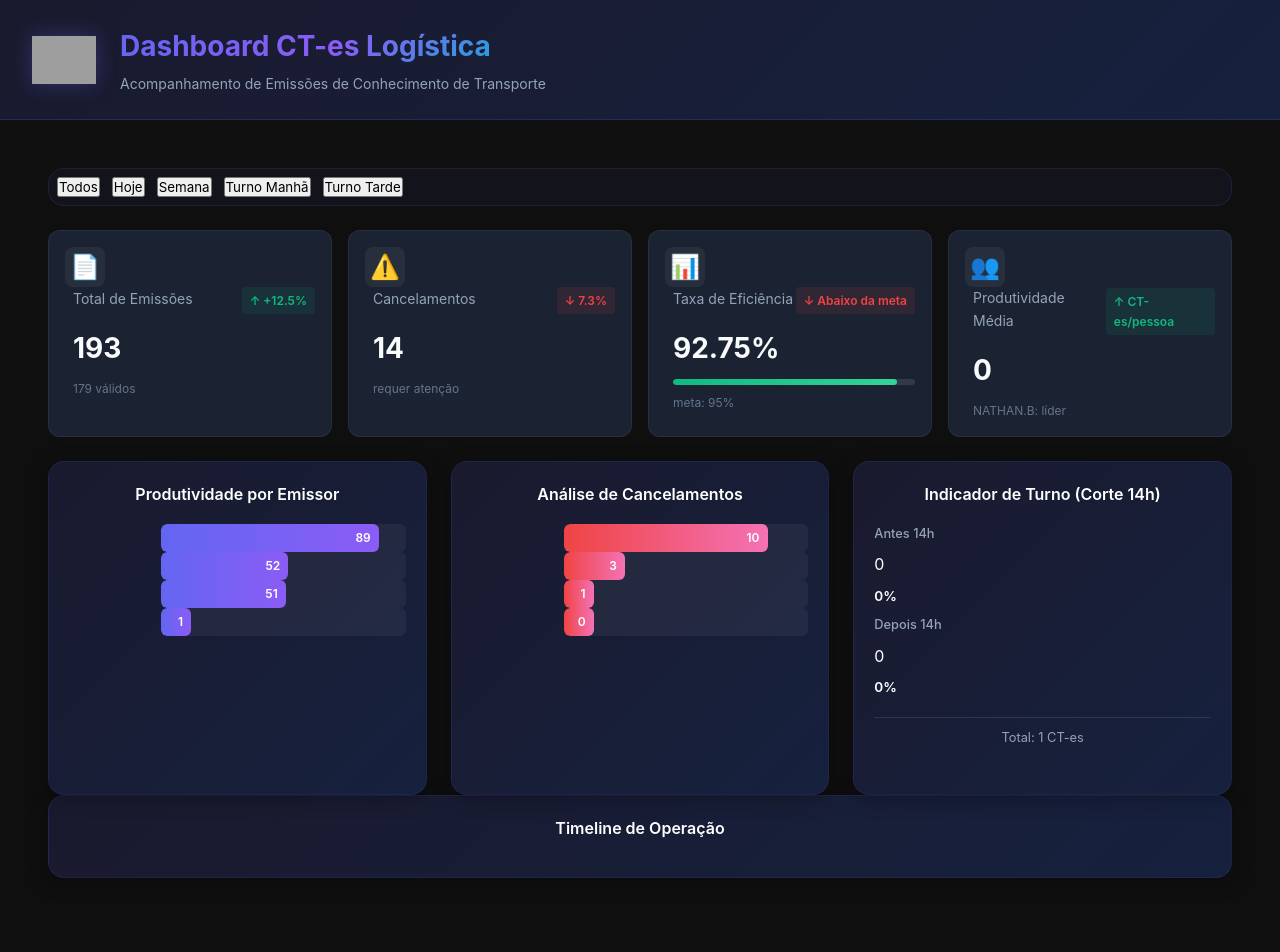
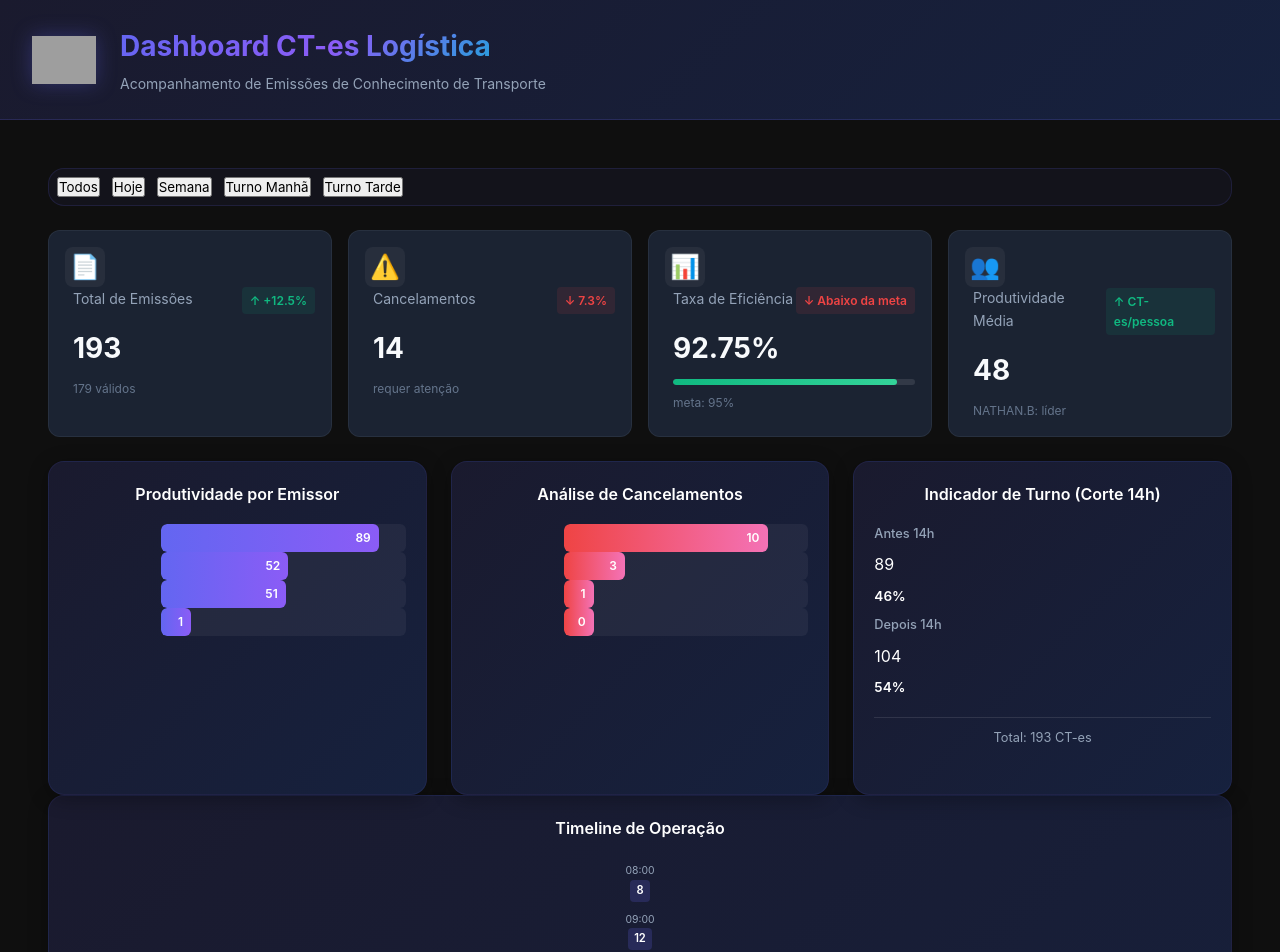
Before and after one commit to nathanbarretosilveira-dev/dash, a React (Vite) app: page / in a window 1280 px wide. Shown: the top 952 px of the page. Before the commit the page ends 926 px from the top, so only its background shows below. Built offline with nearby package versions, Linux system fonts and the light colour scheme; grey boxes are pictures that could not be loaded.

Commit message:
Update dashboard.jsx

```diff
--- a/src/components/dashboard.jsx
+++ b/src/components/dashboard.jsx
@@ -13,54 +13,53 @@ const Dashboard = () => {
 const filteredData = useMemo(() => {
   let multiplicador = 1;
 
-    switch (activeFilter) {
-      case 'hoje':
-        multiplicador = 0.2;
-        break;
-      case 'turno-manha':
-        multiplicador = 0.46;
-        break;
-      case 'turno-tarde':
-        multiplicador = 0.54;
-        break;
-      default:
-        multiplicador = 1;
-    }
+  if (activeFilter === 'hoje') multiplicador = 0.2;
+  if (activeFilter === 'turno-manha') multiplicador = 0.46;
+  if (activeFilter === 'turno-tarde') multiplicador = 0.54;
 
   return {
     resumo: {
-        total_emissoes: Math.round((rawData?.resumo?.total_emissoes ?? 0) * multiplicador),
-        total_cancelamentos: Math.round((rawData?.resumo?.total_cancelamentos ?? 0) * multiplicador),
-        taxa_eficiencia: rawData?.resumo?.taxa_eficiencia ?? 0,
-        produtividade_media: Math.round((rawData?.resumo?.produtividade_media ?? 0) * multiplicador),
+      total_emissoes: Math.round((rawData.resumo?.total_emissoes || 0) * multiplicador),
+      total_cancelamentos: Math.round((rawData.resumo?.total_cancelamentos || 0) * multiplicador),
+      taxa_eficiencia: rawData.resumo?.taxa_eficiencia || 0,
+      produtividade_media:
+        rawData.resumo?.total_emissoes && rawData.emissoes_por_usuario?.length
+          ? Math.round(
+              (rawData.resumo.total_emissoes /
+                rawData.emissoes_por_usuario.length) *
+                multiplicador
+            )
+          : 0
     },
 
-      emissoes_por_usuario: (rawData?.emissoes_por_usuario ?? []).map(item => ({
+    emissoes_por_usuario: (rawData.emissoes_por_usuario || []).map(item => ({
       ...item,
-        emissoes: Math.round((item?.emissoes ?? 0) * multiplicador),
+      emissoes: Math.round(item.emissoes * multiplicador)
     })),
 
-      cancelamentos_por_usuario: (rawData?.cancelamentos_por_usuario ?? []).map(item => ({
+    cancelamentos_por_usuario: (rawData.cancelamentos_por_usuario || []).map(item => ({
       ...item,
-        total: Math.round((item?.total ?? 0) * multiplicador),
+      total: Math.round(item.total * multiplicador)
     })),
 
+    // 🔥 AQUI ESTAVA O ERRO
     volume_por_turno: {
       antes_14h:
         activeFilter === 'turno-tarde'
           ? 0
-            : Math.round((rawData?.volume_por_turno?.antes_14h ?? 0) * multiplicador),
+          : Math.round((rawData.emissoes_por_turno?.antes_14h || 0) * multiplicador),
 
       depois_14h:
         activeFilter === 'turno-manha'
           ? 0
-            : Math.round((rawData?.volume_por_turno?.depois_14h ?? 0) * multiplicador),
+          : Math.round((rawData.emissoes_por_turno?.depois_14h || 0) * multiplicador)
     },
 
-      timeline: (rawData?.timeline ?? []).map(item => ({
-        ...item,
-        volume: Math.round((item?.volume ?? 0) * multiplicador),
-      })),
+    // 🔥 AQUI TAMBÉM
+    timeline: (rawData.timeline_operacao || []).map(item => ({
+      hora: item.hora,
+      volume: Math.round(item.emissoes * multiplicador)
+    }))
   };
 }, [activeFilter, rawData]);
 
```
Lines whose indentation alone changed are shown as unchanged.
